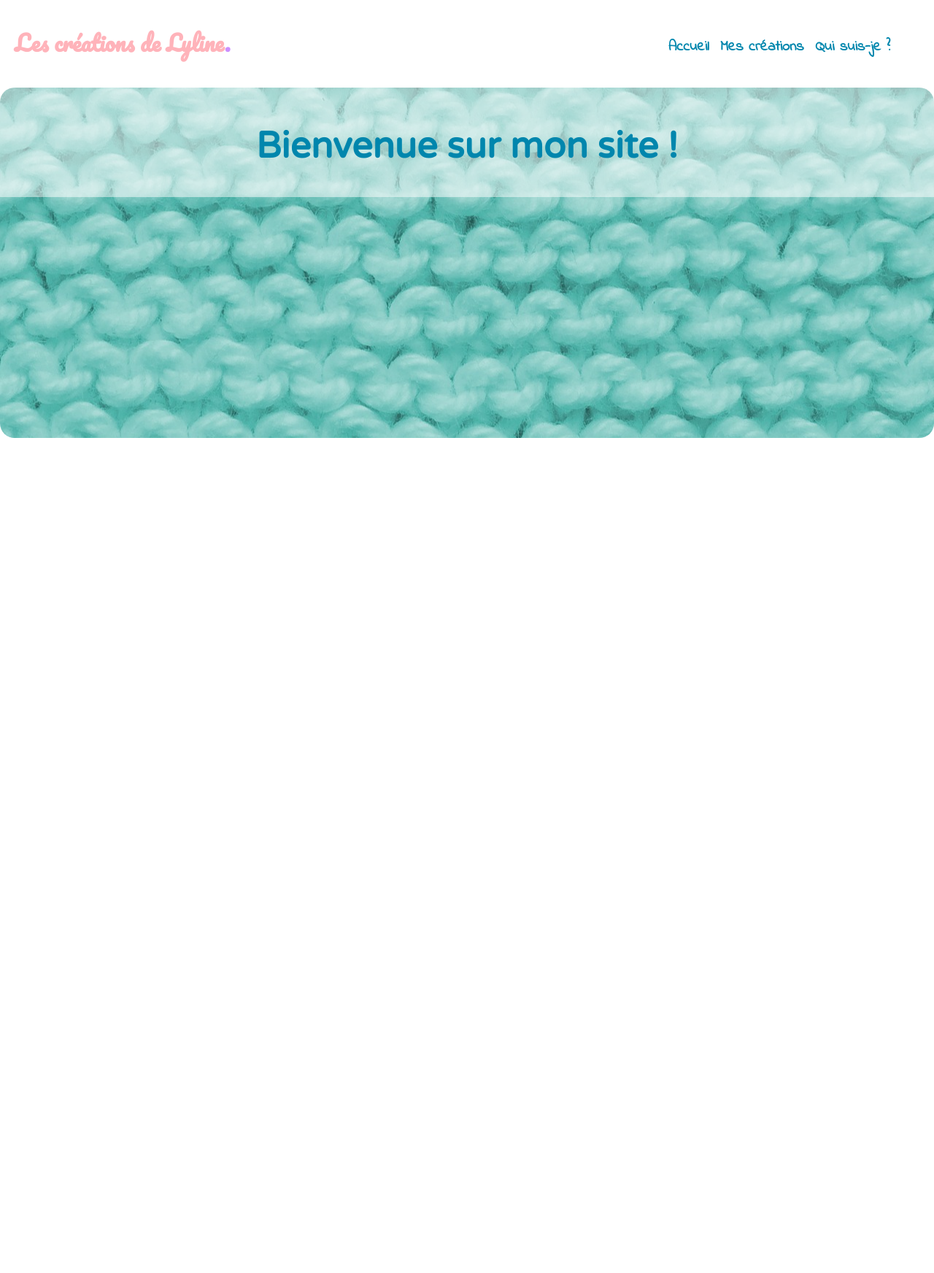
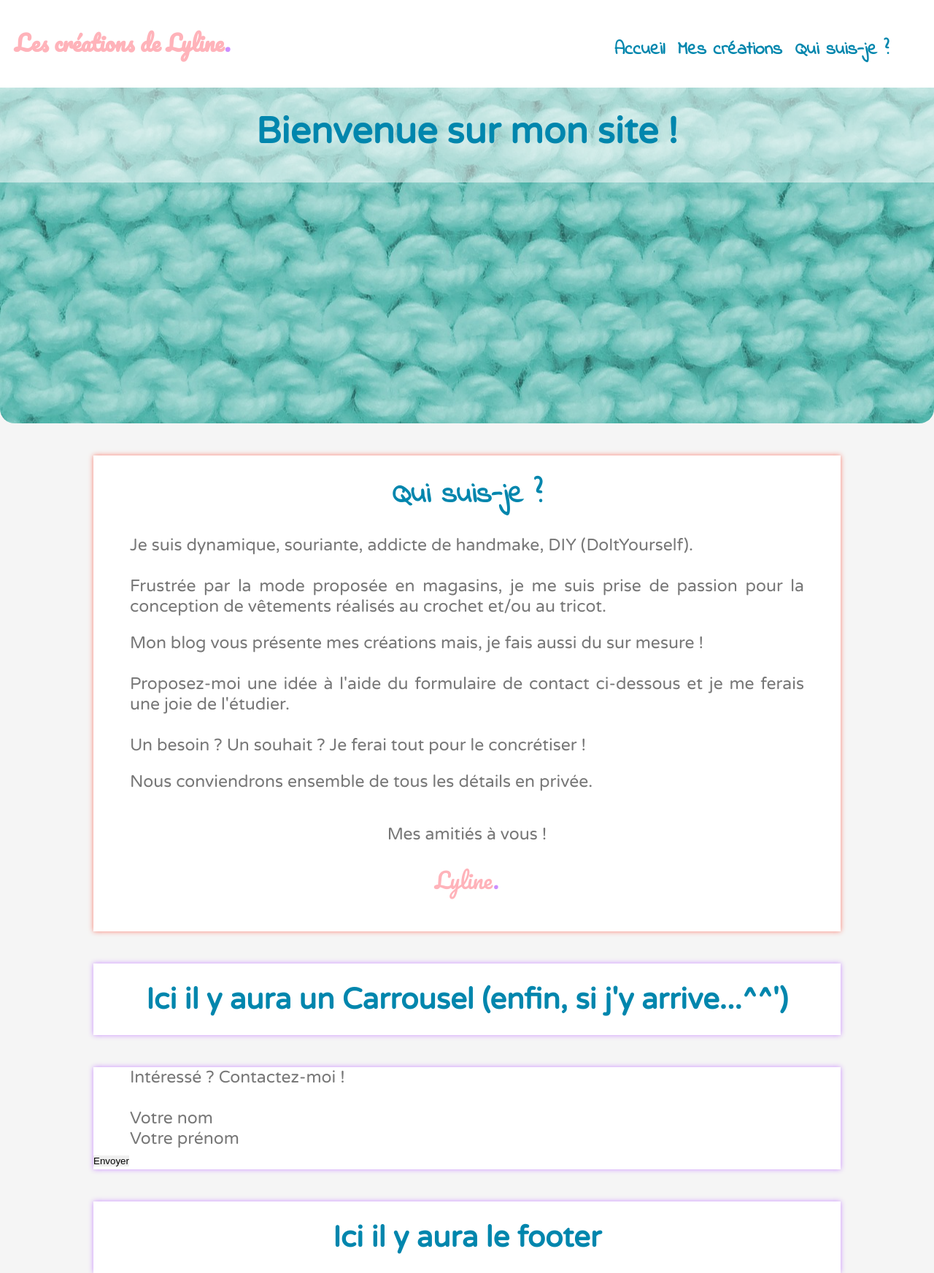
Before and after one commit to Lolo8894/Projet, a PHP site: page /index.html in a window 1280 px wide. Shown: the whole page at 73% size. Before the commit the page ends 600 px from the top, so only its background shows below. Run offline with PHP 8.4, Linux system fonts and the light colour scheme.

Commit message:
27/03/2020 19:52

```diff
--- a/index.html
+++ b/index.html
@@ -10,11 +10,11 @@
 
     <title>Les créations de Lyline</title>
 </head>
-
+                                  <!-- BODY -->
 <body>
-
+                           <!-- HEADER - NAVIGATION -->
   <header class="container">
-        <h1>Les créations de Lyline<span class="violet">.</span></h1>
+    <h1 class= "logo">Les créations de Lyline<span class="violet">.</span></h1>
       <nav>
         <ul>
           <li><a href="#accueil">Accueil</a></li>
@@ -23,14 +23,58 @@
         </ul>
       </nav>
   </header>
-
-
+                            <!-- IMAGE PRINCIPALE -->
   <section id="image_principale">
-      <div class="container2">
       <h2 class="transparent">Bienvenue sur mon site !</h2>
-      </div>
   </section>
 
+    <br/><br/>
+                            <!-- QUI SUIS-JE ? -->
+  <section id="presentation">
+      <h2>Qui suis-je ?</h2>
+      <p>Je suis dynamique, souriante, addicte de handmake, DIY (DoItYourself).
+        <br/><br/>
+      <p>Frustrée par la mode proposée en magasins, je me suis prise de passion pour la conception de vêtements
+          réalisés au crochet et/ou au tricot.</p>
+      <br/>
+      <p>Mon blog vous présente mes créations mais, je fais aussi du sur mesure ! <br/><br/>Proposez-moi une idée à l'aide du formulaire de contact ci-dessous
+          et je me ferais une joie de l'étudier. <br/><br/>Un besoin ? Un souhait ? Je ferai tout pour le concrétiser !</p>
+      <br/>
+      <p>Nous conviendrons ensemble de tous les détails en privée.</p>
+      <br/><br/>
+      <p class="salutations"> Mes amitiés à vous !</p>
+      <br/>
+      <p class="signature">Lyline<span class="violet">.</span></p>
+      <br/><br/>
+  </section>
 
+    <br/><br/>
+                            <!-- CARROUSEL D'IMAGES  -->
+  <section id="carrousel">
+      <h2>Ici il y aura un Carrousel (enfin, si j'y arrive...^^')</h2>
+  </section>
+
+    <br/><br/>
+                              <!-- FORMULAIRE DE CONTACT -->
+  <form class="contact-mail" action="#" method="post">
+    <p>Intéressé ? Contactez-moi !</p>
+    <br/>
+    <p>
+      <label for="nom">Votre nom</label>
+      <input type="text" id="nom" name="Nom"/>
+    </p>
+
+    <p>
+      <label for="prenom">Votre prénom</label>
+      <input type="text" id="prenom" name="prenom"/>
+    </p>
+      <input type="submit" value="Envoyer">
+
+  </form>
+    <br/><br/>
+                                  <!-- FOOTER -->
+  <footer>
+      <h2>Ici il y aura le footer</h2>
+  </footer>
 </body>
 </html>
--- a/style.css
+++ b/style.css
@@ -5,9 +5,11 @@
 * {
   margin: 0;
   padding: 0;
-  /* box-sizing: border-box; */
+  outline: none;
+  border: none;
 }
 /* Réinitialisation des paramètres de la page web */
+/* Outline, Border concernent les anciens navigateurs */
 
 /* -------------------------------------------------------------------------- */
 /*---------------------------------- BODY ----------------------------------- */
@@ -16,53 +18,34 @@
 body {
   font-family: 'Indie Flower', cursive;
   font-size: 15px;
+  background: #f5f5f5;
 }
 
-@media screen and (max-width: 640px) {
-  body {
-     display: flex;
-     flex-direction: column;
-     justify-content: center;
-   }
- }
- /* Format responsive téléphone */
-
 /* -------------------------------------------------------------------------- */
-/*--------------------------------- HEADER ---------------------------------- */
+/*-----------------------------HEADER - NAVIGATION -------------------------- */
 /* -------------------------------------------------------------------------- */
 
-h1 {
+.container {
+  width: 100%;
+  height: 120px; /* Hauteur du container */
+  position:fixed;
+  background: #fff;
+}
+
+.logo {
   color: #ffb3ba;
   font-family: 'Pacifico', cursive;
   margin-left: 20px;
+  height: 120px;
+  float: left;
+  margin-top: 32px;
 }
-
-@media screen and (max-width: 640px) {
-  h1 {
-    color: #ffb3ba;
-    font-family: 'Pacifico', cursive;
-    margin-right: 10px;
-  }
-}
-/* Format responsive téléphone */
+/* Flottement à gauche du logo */
 
 .violet {
   color: #cb8fff;
 }
 /* Style du point sur le logo */
-
- .container {
-  height: 120px;
-  width: 0 auto;
-  margin: 0 auto;
-}
-/* Hauteur du container */
-
- .container h1 {
-  float: left;
-  margin-top: 32px;
-}
-/* Flottement à gauche du logo */
 
 nav {
   float: right;
@@ -71,18 +54,9 @@ nav {
 }
 /* Flottement à droite de la navbar + ajustement en haut et à droite*/
 
-@media screen and (max-width: 640px) {
-  nav {
-    display: inline-block;
-    margin: 0 auto;
-    padding-top: 10px;
-  }
-}
-/* Format Responsive téléphone */
-
 nav ul li {
   display: inline-block;
-  margin-right: 10px;
+  margin-right: 12px;
 }
 /* La navbar alignée sur une ligne */
 
@@ -91,19 +65,9 @@ nav ul li {
   font-family: 'Indie Flower', cursive;
   color: #0086ad;
   font-weight: bold;
-  font-size: 20px;
+  font-size: 25px;
 }
 /* Font + couleur appliquée sur la navbar */
-
-@media screen and (max-width: 640px) {
-  nav ul li a {
-    font-family: 'Indie Flower', cursive;
-    color: #0086ad;
-    font-weight: bold;
-    font-size: 15px;
-  }
-}
-/* Format Responsive téléphone */
 
 a {
   text-decoration: none;
@@ -120,23 +84,15 @@ ul {
 /* Supprime les puces de la navbar */
 
 /* -------------------------------------------------------------------------- */
-/*------------------------------- MAIN IMAGE -------------------------------- */
+/*------------------------------- IMAGE PRINCIPALE -------------------------- */
 /* -------------------------------------------------------------------------- */
 
 #image_principale {
+  padding-top: 100px;
   height: 480px;
   background: url(./images/bluewool.jpg) center;
   border-radius: 20px;
 }
-
-@media screen and (max-width: 640px) {
-  #image_principale{
-  height: 200px;
-  background: url(./images/bluewool.jpg) center;
-  border-radius: 20px;
-  }
-}
-/* Format Responsive téléphone */
 
 #image_principale h2 {
   font-family: 'Varela Round', sans-serif;
@@ -146,17 +102,88 @@ ul {
   padding: 50px 0 40px 0;
 }
 
-@media screen and (max-width: 640px) {
-  #image_principale h2 {
-  font-family: 'Varela Round', sans-serif;
+.transparent {
+  background: rgba(255, 255, 255, 0.5);
+}
+
+/* -------------------------------------------------------------------------- */
+/*------------------------------- QUI SUIS-JE ? ----------------------------- */
+/* -------------------------------------------------------------------------- */
+
+#presentation {
+  width: 80%;
+  margin: 0 auto;
+  background: #fff;
+  min-width: 480px;
+  box-shadow: 0 0 7px 0 #fa8072;
+}
+/* Stylisation de l'encadré */
+
+h2 {
   color: #0086ad;
-  font-size: 20px;
+  font-size: 40px;
   text-align: center;
   padding: 25px 0 25px 0;
 }
+
+p {
+  color: #777;
+  font-family: 'Varela Round', sans-serif;
+  font-size: 23px;
+  text-align: justify;
+  margin-right: 50px;
+  margin-left: 50px;
 }
-/* Format Responsive téléphone */
 
-.transparent {
-  background: rgba(255, 255, 255, 0.5);
+.salutations {
+  text-align: center;
 }
+
+.signature {
+  color: #ffb3ba;
+  font-family: 'Pacifico', cursive;
+  text-align: center;
+  font-size: 30px;
+}
+
+/* -------------------------------------------------------------------------- */
+/*------------------------------- CARROUSEL D'IMAGES ------------------------ */
+/* -------------------------------------------------------------------------- */
+
+#carrousel {
+  width: 80%;
+  margin: 0 auto;
+  background: #fff;
+  min-width: 480px;
+  font-family: 'Varela Round', sans-serif;
+  font-size: 23px;
+  box-shadow: 0 0 7px 0 #cb8fff;
+}
+
+/* -------------------------------------------------------------------------- */
+/*-------------------------- FORMULAIRE DE CONTACT -------------------------- */
+/* -------------------------------------------------------------------------- */
+
+.contact-mail {
+  width: 80%;
+  margin: 0 auto;
+  background: #fff;
+  min-width: 480px;
+  font-family: 'Varela Round', sans-serif;
+  font-size: 23px;
+  box-shadow: 0 0 7px 0 #cb8fff;
+}
+
+/* -------------------------------------------------------------------------- */
+/*---------------------------------- FOOTER --------------------------------- */
+/* -------------------------------------------------------------------------- */
+
+footer {
+  width: 80%;
+  margin: 0 auto;
+  background: #fff;
+  min-width: 480px;
+  font-family: 'Varela Round', sans-serif;
+  font-size: 23px;
+  box-shadow: 0 0 7px 0 #cb8fff;
+}
```
Also changed, not shown: index.php (added, +22 -0 lines). Lines whose indentation alone changed are shown as unchanged.
